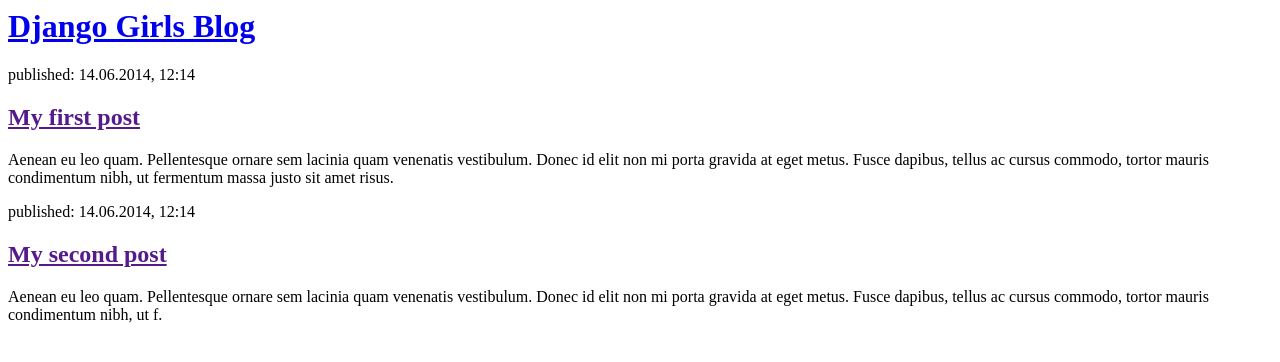
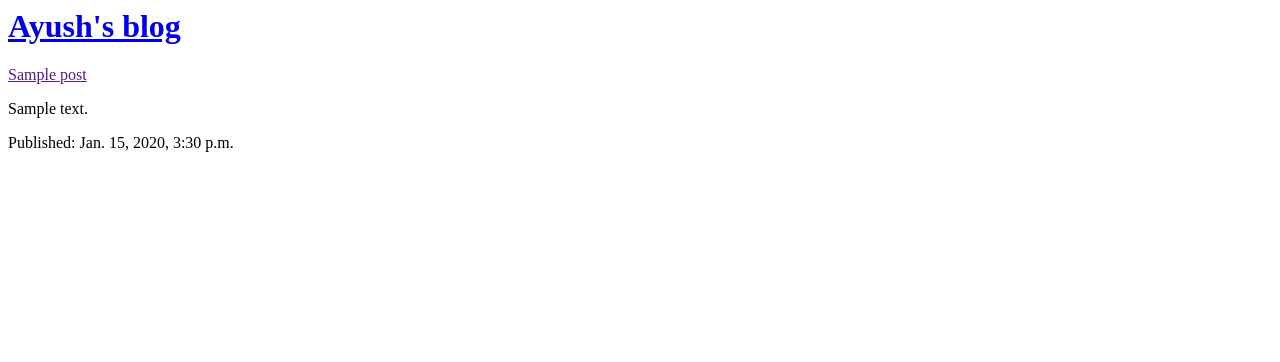
Before and after one commit to Ayushlm10/my-first-blog, a Django app: page / in a window 1280 px wide. Shown: the top 362 px of the page. Run offline with Django 3.2, Linux system fonts and the light colour scheme; tables that the repository leaves empty hold one stand-in row (values such as "Sample post").

Commit message:
added posts to html

```diff
--- a/personalblog/templates/personalblog/post_list.html
+++ b/personalblog/templates/personalblog/post_list.html
@@ -1,22 +1,15 @@
 <html>
     <head>
-        <title>Django Girls blog</title>
+        <title>Ayush's blog</title>
     </head>
     <body>
+        <div><h1><a href = "/">Ayush's blog</a></h1></div>
+        {% for post in posts %}
         <div>
-            <h1><a href="/">Django Girls Blog</a></h1>
-        </div>
-
-        <div>
-            <p>published: 14.06.2014, 12:14</p>
-            <h2><a href="">My first post</a></h2>
-            <p>Aenean eu leo quam. Pellentesque ornare sem lacinia quam venenatis vestibulum. Donec id elit non mi porta gravida at eget metus. Fusce dapibus, tellus ac cursus commodo, tortor mauris condimentum nibh, ut fermentum massa justo sit amet risus.</p>
-        </div>
-
-        <div>
-            <p>published: 14.06.2014, 12:14</p>
-            <h2><a href="">My second post</a></h2>
-            <p>Aenean eu leo quam. Pellentesque ornare sem lacinia quam venenatis vestibulum. Donec id elit non mi porta gravida at eget metus. Fusce dapibus, tellus ac cursus commodo, tortor mauris condimentum nibh, ut f.</p>
-        </div>
+        <a href="">{{ post.title }}</a>
+        <p>{{ post.text|linebreaksbr }}</p>
+        <p>Published: {{ post.published_date }} </p>
+    </div>
+        {% endfor %}
     </body>
 </html>
--- a/personalblog/views.py
+++ b/personalblog/views.py
@@ -1,5 +1,7 @@
 from django.shortcuts import render
-from django.http import HttpResponse
+from .models import Post
+from django.utils import timezone
 
 def post_list(request):
-    return render(request , 'personalblog/post_list.html' , {})
+    posts = Post.objects.filter(published_date__lte=timezone.now()).order_by('-published_date')
+    return render(request , 'personalblog/post_list.html' , {'posts':posts})
```
